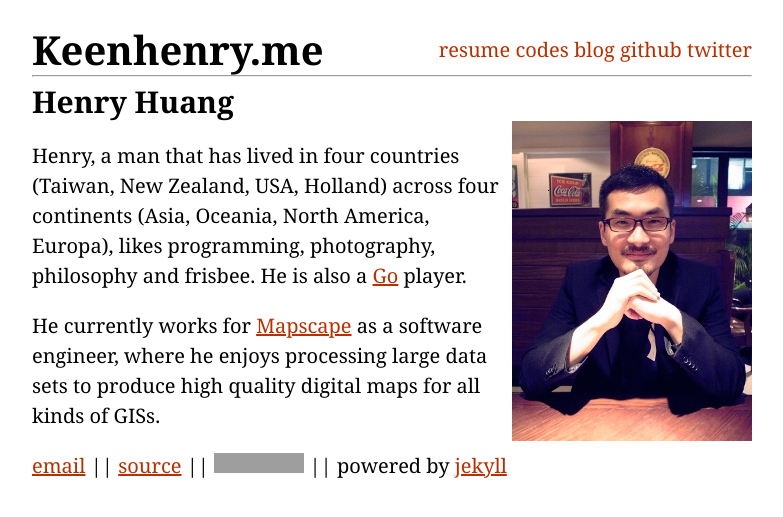
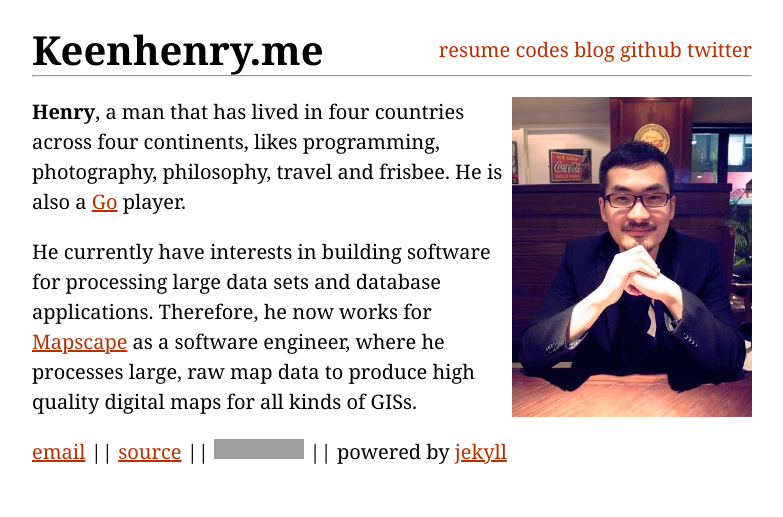
Before and after one commit to keenhenry/keenhenry.github.com, a Jekyll site: the page built from index.html, in a window 1280 px wide. Shown: the top 517 px of the page, without its empty margins (248-1031 px from the left). Built offline with Jekyll 4.4.1, drawn with Linux system fonts in a browser that asks for light colours; grey boxes are pictures that could not be loaded.

Commit message:
Modified homepage contents

```diff
--- a/index.html
+++ b/index.html
@@ -3,10 +3,10 @@ layout: default
 title: Keenhenry and his Web residence
 ---
 
-<h2>Henry Huang</h2>
-<div id='portrait'><img src="./static/image/henry_small.jpg" /></div>
+<!-- About page for henry huang <h2>Henry Huang</h2> -->
+<div id='portrait'><img src="/static/image/henry_small.jpg" /></div>
 <div id='about'>
-<p>Henry, a man that has lived in four countries (Taiwan, New Zealand, USA, Holland) across four continents (Asia, Oceania, North America, Europa), likes programming, photography, philosophy and frisbee. He is also a <a href="http://en.wikipedia.org/wiki/Go_(game)">Go</a> player.</p>
+<p><b id="Opening">Henry</b>, a man that has lived in four countries across four continents, likes programming, photography, philosophy, travel and frisbee. He is also a <a href="http://en.wikipedia.org/wiki/Go_(game)">Go</a> player.</p>
 
-<p>He currently works for <a href="http://www.mapscape.eu/">Mapscape</a> as a software engineer, where he enjoys processing large data sets to produce high quality digital maps for all kinds of GISs.</p>
+<p>He currently have interests in building software for processing large data sets and database applications. Therefore, he now works for <a href="http://www.mapscape.eu/">Mapscape</a> as a software engineer, where he processes large, raw map data to produce high quality digital maps for all kinds of GISs.</p>
 </div>
```
